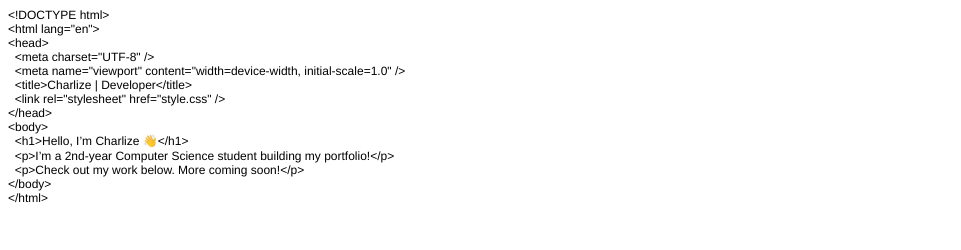
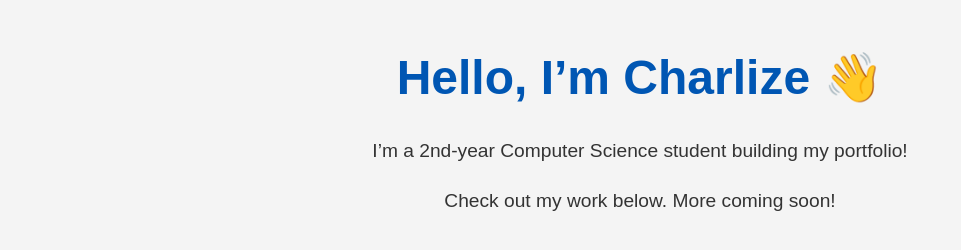
Before and after one commit to charlizecodes/portfolio-site, a plain HTML site: page index.html in a window 1280 px wide. Shown: the whole page, without its empty margins (0-961 px from the left). Drawn offline with Linux system fonts and the light colour scheme.

Commit message:
Update index.html

```diff
--- a/index.html
+++ b/index.html
@@ -1,30 +1,14 @@
-<!DOCTYPE html PUBLIC "-//W3C//DTD HTML 4.01//EN" "http://www.w3.org/TR/html4/strict.dtd">
-<html>
+<!DOCTYPE html>
+<html lang="en">
 <head>
-  <meta http-equiv="Content-Type" content="text/html; charset=utf-8">
-  <meta http-equiv="Content-Style-Type" content="text/css">
-  <title></title>
-  <meta name="Generator" content="Cocoa HTML Writer">
-  <meta name="CocoaVersion" content="2113.6">
-  <style type="text/css">
-    p.p1 {margin: 0.0px 0.0px 0.0px 0.0px; font: 12.0px Helvetica}
-    span.s1 {font: 12.0px 'Apple Color Emoji'}
-  </style>
+  <meta charset="UTF-8" />
+  <meta name="viewport" content="width=device-width, initial-scale=1.0" />
+  <title>Charlize | Developer</title>
+  <link rel="stylesheet" href="style.css" />
 </head>
 <body>
-<p class="p1">&lt;!DOCTYPE html&gt;</p>
-<p class="p1">&lt;html lang="en"&gt;</p>
-<p class="p1">&lt;head&gt;</p>
-<p class="p1"><span class="Apple-converted-space">  </span>&lt;meta charset="UTF-8" /&gt;</p>
-<p class="p1"><span class="Apple-converted-space">  </span>&lt;meta name="viewport" content="width=device-width, initial-scale=1.0" /&gt;</p>
-<p class="p1"><span class="Apple-converted-space">  </span>&lt;title&gt;Charlize | Developer&lt;/title&gt;</p>
-<p class="p1"><span class="Apple-converted-space">  </span>&lt;link rel="stylesheet" href="style.css" /&gt;</p>
-<p class="p1">&lt;/head&gt;</p>
-<p class="p1">&lt;body&gt;</p>
-<p class="p1"><span class="Apple-converted-space">  </span>&lt;h1&gt;Hello, I’m Charlize <span class="s1">👋</span>&lt;/h1&gt;</p>
-<p class="p1"><span class="Apple-converted-space">  </span>&lt;p&gt;I’m a 2nd-year Computer Science student building my portfolio!&lt;/p&gt;</p>
-<p class="p1"><span class="Apple-converted-space">  </span>&lt;p&gt;Check out my work below. More coming soon!&lt;/p&gt;</p>
-<p class="p1">&lt;/body&gt;</p>
-<p class="p1">&lt;/html&gt;</p>
+  <h1>Hello, I’m Charlize 👋</h1>
+  <p>I’m a 2nd-year Computer Science student building my portfolio!</p>
+  <p>Check out my work below. More coming soon!</p>
 </body>
 </html>
```
